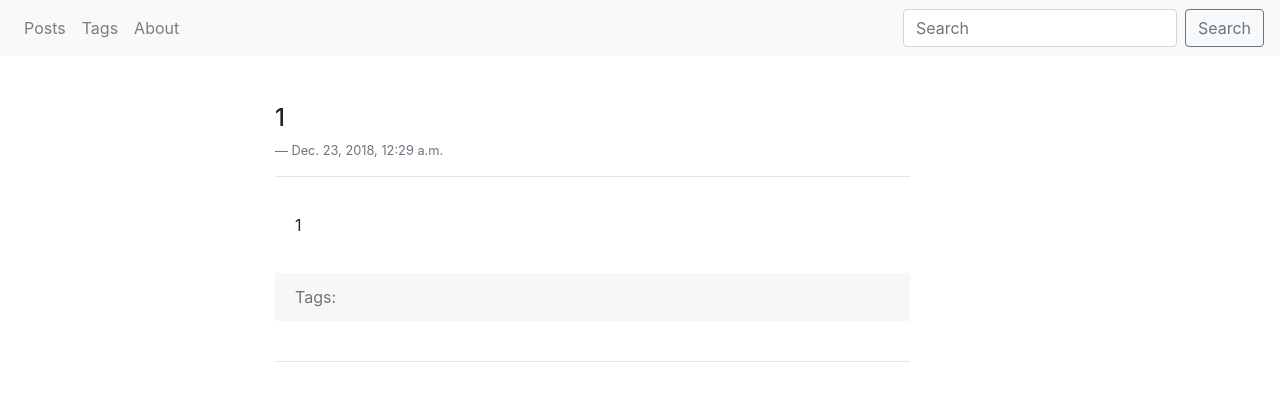
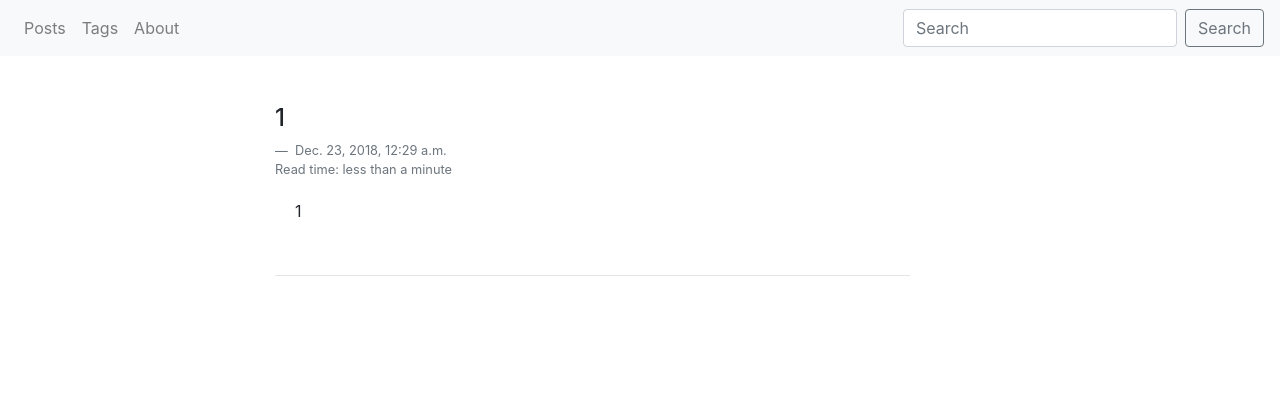
Before and after one commit to forgoty/django-blog, a Django app: page /blog/post/1-1545524951/ in a window 1280 px wide. Shown: the top 401 px of the page. Run offline with Django 3.2, Linux system fonts and the light colour scheme; data comes from the database, SQL or seed files in the repository; both versions use the stored data as it was after the commit; parts of the project's set-up code (start-up, migrations or seed data) failed here and were passed over; some libraries are stand-ins or nearby versions.

Commit message:
Added Post Reading time

```diff
--- a/blogengine/blog/models.py
+++ b/blogengine/blog/models.py
@@ -4,6 +4,8 @@ from django.utils.text import slugify
 
 from time import time
 from unidecode import unidecode
+
+from .modules.read_time import get_read_time
 
 
 def gen_post_slug(s):
@@ -16,6 +18,7 @@ class Post(models.Model):
     slug = models.SlugField(max_length=50, blank=True, unique=True)
     body = models.TextField(blank=True, db_index=True)
     date_pub = models.DateTimeField(auto_now_add=True)
+    read_time = models.TimeField(null=True, blank=True)
     tags = models.ManyToManyField("Tag", blank=True, related_name="posts")
 
     def __str__(self):
@@ -24,6 +27,10 @@ class Post(models.Model):
     def save(self, *args, **kwargs):
         if not self.id:
             self.slug = gen_post_slug(self.title)
+
+        if self.body:
+            self.read_time = get_read_time(self.body)
+
         super().save(*args, **kwargs)
 
     def get_absolute_url(self):
--- a/blogengine/blog/modules/privates.py
+++ b/blogengine/blog/modules/privates.py
@@ -1,5 +1,6 @@
 ''' Here is module with private functions, designed for developer
 purposes'''
+
 from django.db.models import Q
 
 from blog.models import Post
--- a/blogengine/blog/templates/blog/post_detail.html
+++ b/blogengine/blog/templates/blog/post_detail.html
@@ -1,5 +1,5 @@
 {% extends 'blog/base_blog.html' %}
-
+{% load custom_filters %}
 
 {% block title %}
     {{ post.title }} - {{ block.super }}
@@ -21,17 +21,31 @@
 
     <div class="card mb-4" style="border: #FFFF">
         <h4>{{ post.title }}</h4>
-        <footer class="blockquote-footer">{{ post.date_pub }}</footer><hr/>
+        <footer class="blockquote-footer">
+            {{ post.date_pub }}
+            <br>
+            Read time:
+            {% if post.read_time|to_minutes <= 1 %}
+                less than a minute
+            {% else %}
+                about {{ post.read_time|to_minutes }} minutes
+            {% endif %}
+
+        </footer>
         <div class="card-body">
             <p class="content-markdown">{{ post.body }}</p>
         </div>
 
-        <div class="card-footer text-muted mb-4" style="border: initial">
-            Tags:
-            {% for tag in post.tags.all %}
-            <a href="{{ tag.get_absolute_url }}" class="btn btn-secondary btn-sm">{{ tag.title }}</a>
-            {% endfor %}
-        </div>
+
+        {% if post.tags.all %}
+            <div class="card-footer text-muted mb-2">
+                Tags:
+                {% for tag in post.tags.all %}
+                    <a href="{{ tag.get_absolute_url }}" class="btn btn-secondary btn-sm ml-1 mb-1">{{ tag.title }}</a>
+                {% endfor %}
+            </div>
+        {% endif %}
+
 
         <div class="fb-like" data-href="{{ request.build_absolute_uri }}" data-layout="standard" data-action="like" data-size="large" data-show-faces="true" data-share="true"></div>
         <hr/>
--- /dev/null
+++ b/blogengine/blog/templatetags/custom_filters.py
@@ -0,0 +1,21 @@
+import datetime
+import math
+
+from django import template
+from django.template.defaultfilters import stringfilter
+
+register = template.Library()
+
+
+@register.filter(name='to_minutes')
+@stringfilter
+def to_minutes(time_str):
+    t = datetime.datetime.strptime(time_str,"%H:%M:%S")
+    time = datetime.timedelta(hours=t.hour, minutes=t.minute, seconds=t.second)
+    seconds = time.total_seconds()
+
+    return math.ceil(seconds / 60)
+
+
+if __name__ == '__main__':
+    print(to_minutes('00:00:15'))
```
Also changed, not shown: blogengine/blog/modules/read_time.py (added, +21 -0 lines), blogengine/blog/templates/blog/includes/post_card_template.html (+17 -2 lines), blogengine/blog/migrations/0001_initial.py, blogengine/blog/migrations/0002_auto_20181125_1558.py (deleted), blogengine/blog/migrations/0003_auto_20181130_2233.py (deleted), blogengine/blog/templatetags/__init__.py (added), blogengine/db.sqlite3.
